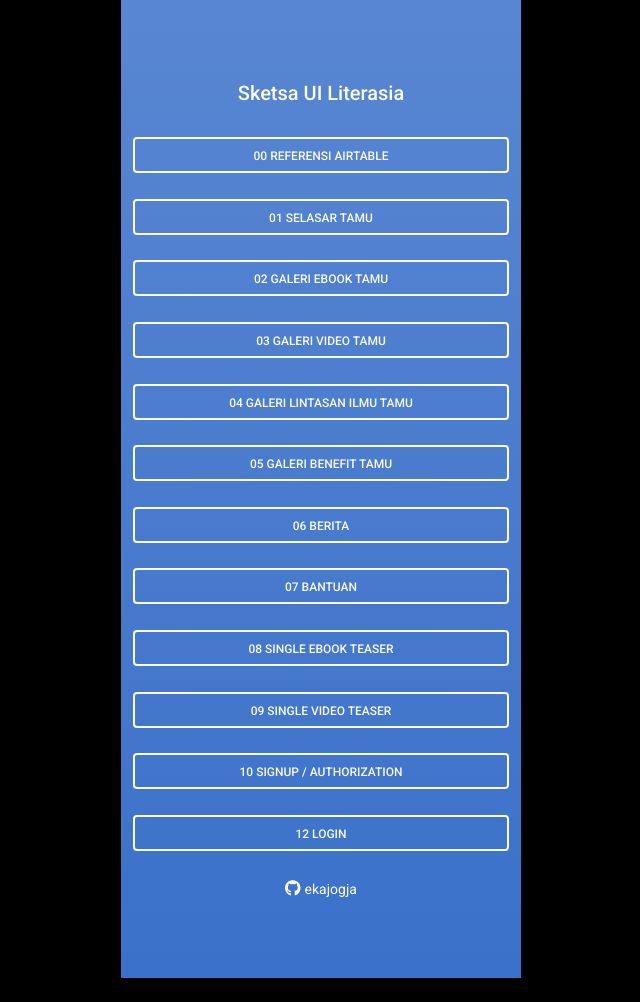
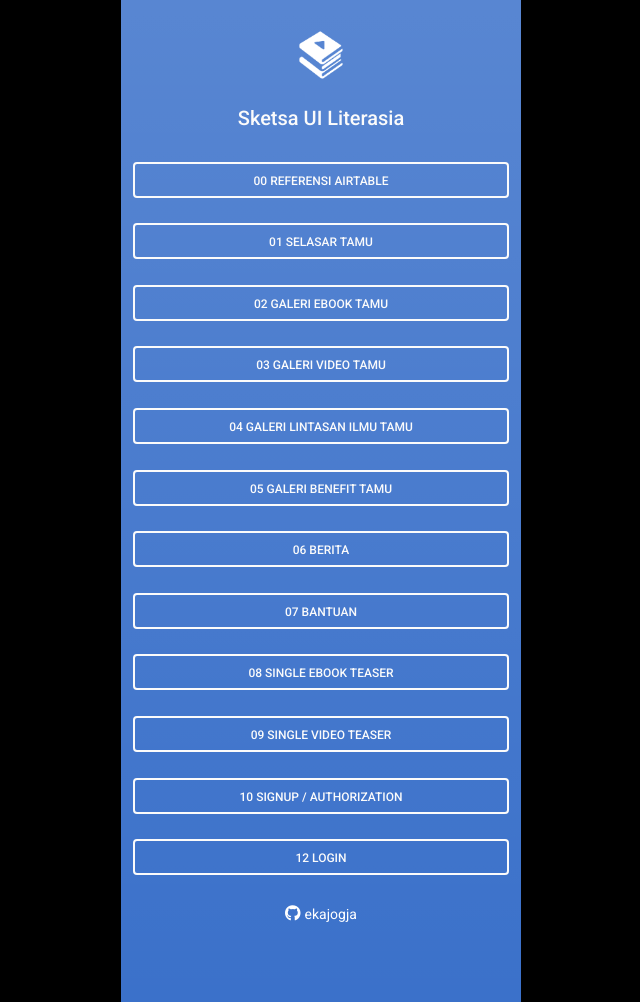
Before and after one commit to digitaliterasia/sketsaui, a website: page index.html in a window 1280 px wide. Shown: the whole page, without its empty margins (319-959 px from the left). Before the commit the page ends 978 px from the top, so only its background shows below. Drawn offline with Linux system fonts and the light colour scheme.

Commit message:
Update index.html
fixed logo

```diff
--- a/index.html
+++ b/index.html
@@ -31,12 +31,10 @@
 
 <!-- Start Content -->
 <div class="container-fluid bg-primary bg-gradient" style="padding-top: 30px; padding-bottom: 60px; min-height:800px; text-align: center;">
-  <a href=""
   <img
-        src="img/logo-iterasia-white.png"
-        height="35"
-        alt="Logo Literasia"
-        loading="lazy"
+    src="img/logo-iterasia-white.png"
+    height="50"
+    alt="Logo Literasia"
   />
   <br><br>
   <h5 class="text-light">Sketsa UI Literasia<br>&nbsp;</h5>
```
